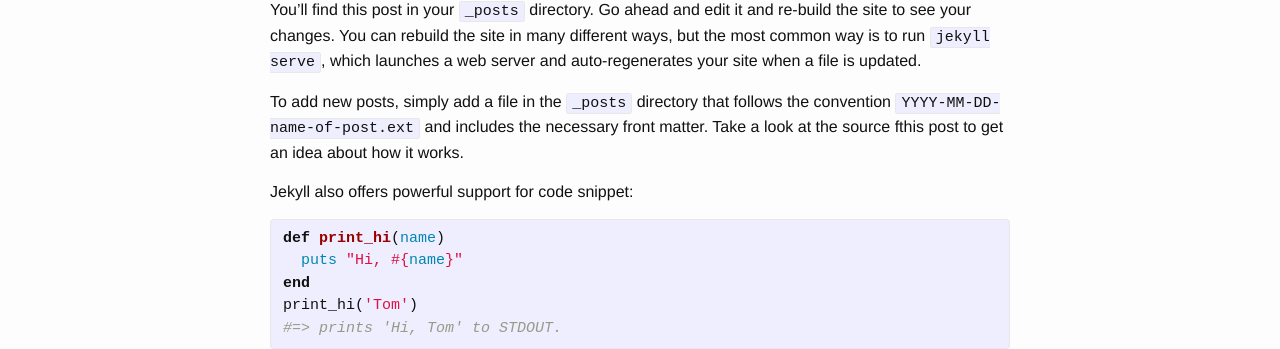
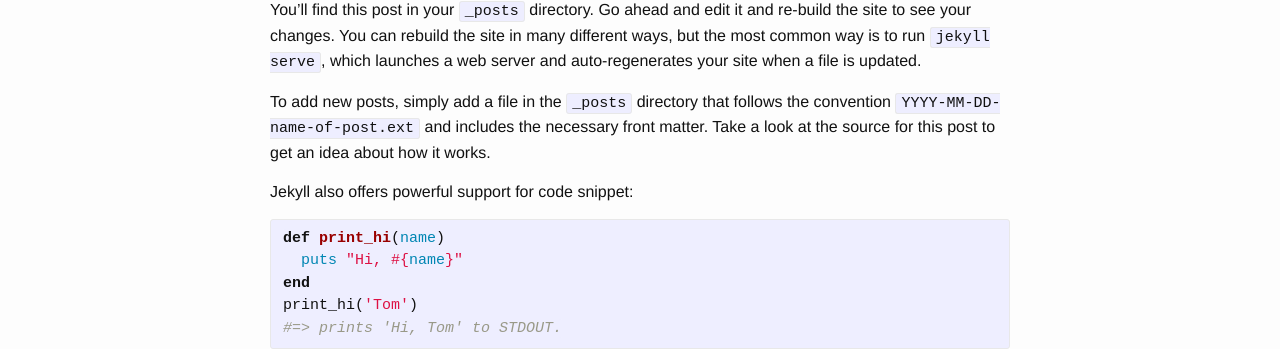
Before and after one commit to jokereactive/jokereactive, a Jekyll site: the page built from _posts/2015-06-22-welcome-to-jekyll.markdown, in a window 1280 px wide. Shown: the part 202-551 px from the top of the page. Built offline with Jekyll 4.4.1, drawn with Linux system fonts in a browser that asks for light colours.

Commit message:
dummy commit

```diff
--- a/_posts/2015-06-22-welcome-to-jekyll.markdown
+++ b/_posts/2015-06-22-welcome-to-jekyll.markdown
@@ -6,7 +6,7 @@
 ---
 You’ll find this post in your `_posts` directory. Go ahead and edit it and re-build the site to see your changes. You can rebuild the site in many different ways, but the most common way is to run `jekyll serve`, which launches a web server and auto-regenerates your site when a file is updated.
 
-To add new posts, simply add a file in the `_posts` directory that follows the convention `YYYY-MM-DD-name-of-post.ext` and includes the necessary front matter. Take a look at the source fthis post to get an idea about how it works.
+To add new posts, simply add a file in the `_posts` directory that follows the convention `YYYY-MM-DD-name-of-post.ext` and includes the necessary front matter. Take a look at the source for this post to get an idea about how it works.
 
 Jekyll also offers powerful support for code snippet:
 
```
